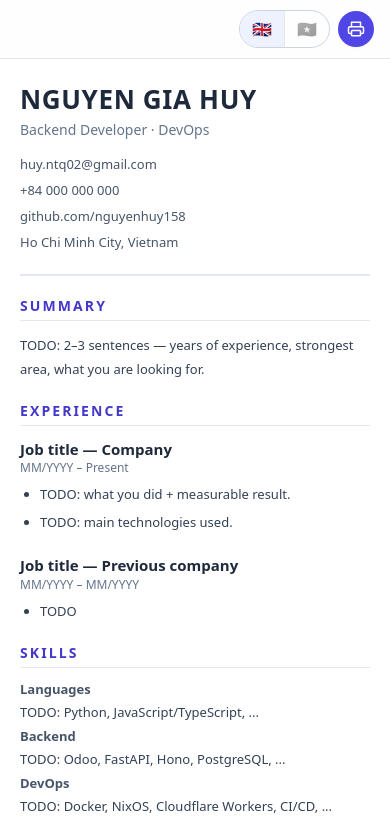
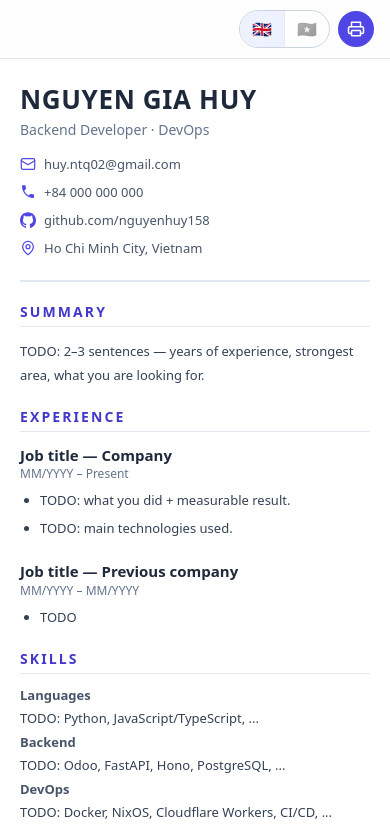
Before and after one commit to nguyenhuy158/resume, a website: page public/index.html in a window 390 px wide. Shown: the top 834 px of the page. Drawn offline with nearby package versions, Linux system fonts and the light colour scheme.

Commit message:
style: add icons to the contact line
Mail, phone, GitHub and location each get an inline icon; the pipe
separators are no longer needed to tell the items apart.

Co-Authored-By: Claude Opus 5 <noreply@anthropic.com>

```diff
--- a/public/index.html
+++ b/public/index.html
@@ -59,14 +59,41 @@
     <h1 class="m-0 text-[26px] font-bold uppercase leading-tight tracking-wide sm:text-[34px]">Nguyen Gia Huy</h1>
     <div class="mt-1 text-sm text-slate-500 sm:text-lg" data-i18n="role">Backend Developer &middot; DevOps</div>
 
-    <div class="mt-3 flex flex-col gap-y-0.5 text-[13px] leading-6 text-slate-600 sm:mt-4 sm:flex-row sm:flex-wrap sm:items-center sm:gap-x-4 sm:text-sm">
-      <a href="mailto:huy.ntq02@gmail.com" class="transition hover:text-indigo-600">huy.ntq02@gmail.com</a>
-      <span class="hidden text-slate-300 sm:inline">|</span>
-      <a href="tel:+84000000000" class="transition hover:text-indigo-600">+84 000 000 000</a>
-      <span class="hidden text-slate-300 sm:inline">|</span>
-      <a href="https://github.com/nguyenhuy158" class="transition hover:text-indigo-600">github.com/nguyenhuy158</a>
-      <span class="hidden text-slate-300 sm:inline">|</span>
-      <span data-i18n="location">Ho Chi Minh City, Vietnam</span>
+    <div class="mt-3 flex flex-col gap-y-1 text-[13px] leading-6 text-slate-600 sm:mt-4 sm:flex-row sm:flex-wrap sm:items-center sm:gap-x-5 sm:text-sm">
+
+      <a href="mailto:huy.ntq02@gmail.com" class="inline-flex items-center gap-2 transition hover:text-indigo-600">
+        <svg xmlns="http://www.w3.org/2000/svg" viewBox="0 0 24 24" fill="none" stroke="currentColor" stroke-width="1.8"
+          stroke-linecap="round" stroke-linejoin="round" class="h-4 w-4 shrink-0 text-indigo-600" aria-hidden="true">
+          <rect x="2" y="4" width="20" height="16" rx="2" />
+          <path d="m2 7 10 6 10-6" />
+        </svg>
+        <span>huy.ntq02@gmail.com</span>
+      </a>
+
+      <a href="tel:+84000000000" class="inline-flex items-center gap-2 transition hover:text-indigo-600">
+        <svg xmlns="http://www.w3.org/2000/svg" viewBox="0 0 24 24" fill="currentColor"
+          class="h-4 w-4 shrink-0 text-indigo-600" aria-hidden="true">
+          <path d="M6.62 10.79a15.466 15.466 0 0 0 6.59 6.59l2.2-2.2a1 1 0 0 1 1.01-.24c1.12.37 2.33.57 3.58.57a1 1 0 0 1 1 1V20a1 1 0 0 1-1 1C10.85 21 3 13.15 3 3a1 1 0 0 1 1-1h3.49a1 1 0 0 1 1 1c0 1.25.2 2.46.57 3.58a1 1 0 0 1-.25 1.01l-2.19 2.2Z" />
+        </svg>
+        <span>+84 000 000 000</span>
+      </a>
+
+      <a href="https://github.com/nguyenhuy158" class="inline-flex items-center gap-2 transition hover:text-indigo-600">
+        <svg xmlns="http://www.w3.org/2000/svg" viewBox="0 0 24 24" fill="currentColor"
+          class="h-4 w-4 shrink-0 text-indigo-600" aria-hidden="true">
+          <path d="M12 .5C5.37.5 0 5.87 0 12.5c0 5.3 3.44 9.8 8.2 11.39.6.11.82-.26.82-.58l-.01-2.05c-3.34.73-4.04-1.61-4.04-1.61-.55-1.39-1.34-1.76-1.34-1.76-1.09-.75.08-.73.08-.73 1.2.08 1.84 1.24 1.84 1.24 1.07 1.83 2.81 1.3 3.5.99.11-.78.42-1.3.76-1.6-2.67-.3-5.47-1.33-5.47-5.93 0-1.31.47-2.38 1.24-3.22-.13-.3-.54-1.52.12-3.18 0 0 1.01-.32 3.3 1.23a11.5 11.5 0 0 1 6 0c2.29-1.55 3.3-1.23 3.3-1.23.66 1.66.25 2.88.12 3.18.77.84 1.23 1.91 1.23 3.22 0 4.61-2.8 5.62-5.48 5.92.43.37.81 1.1.81 2.22l-.01 3.29c0 .32.21.7.82.58A12.01 12.01 0 0 0 24 12.5C24 5.87 18.63.5 12 .5Z" />
+        </svg>
+        <span>github.com/nguyenhuy158</span>
+      </a>
+
+      <span class="inline-flex items-center gap-2">
+        <svg xmlns="http://www.w3.org/2000/svg" viewBox="0 0 24 24" fill="none" stroke="currentColor" stroke-width="1.8"
+          stroke-linecap="round" stroke-linejoin="round" class="h-4 w-4 shrink-0 text-indigo-600" aria-hidden="true">
+          <path d="M20 10c0 6-8 12-8 12s-8-6-8-12a8 8 0 0 1 16 0Z" />
+          <circle cx="12" cy="10" r="3" />
+        </svg>
+        <span data-i18n="location">Ho Chi Minh City, Vietnam</span>
+      </span>
     </div>
   </header>
 
```
